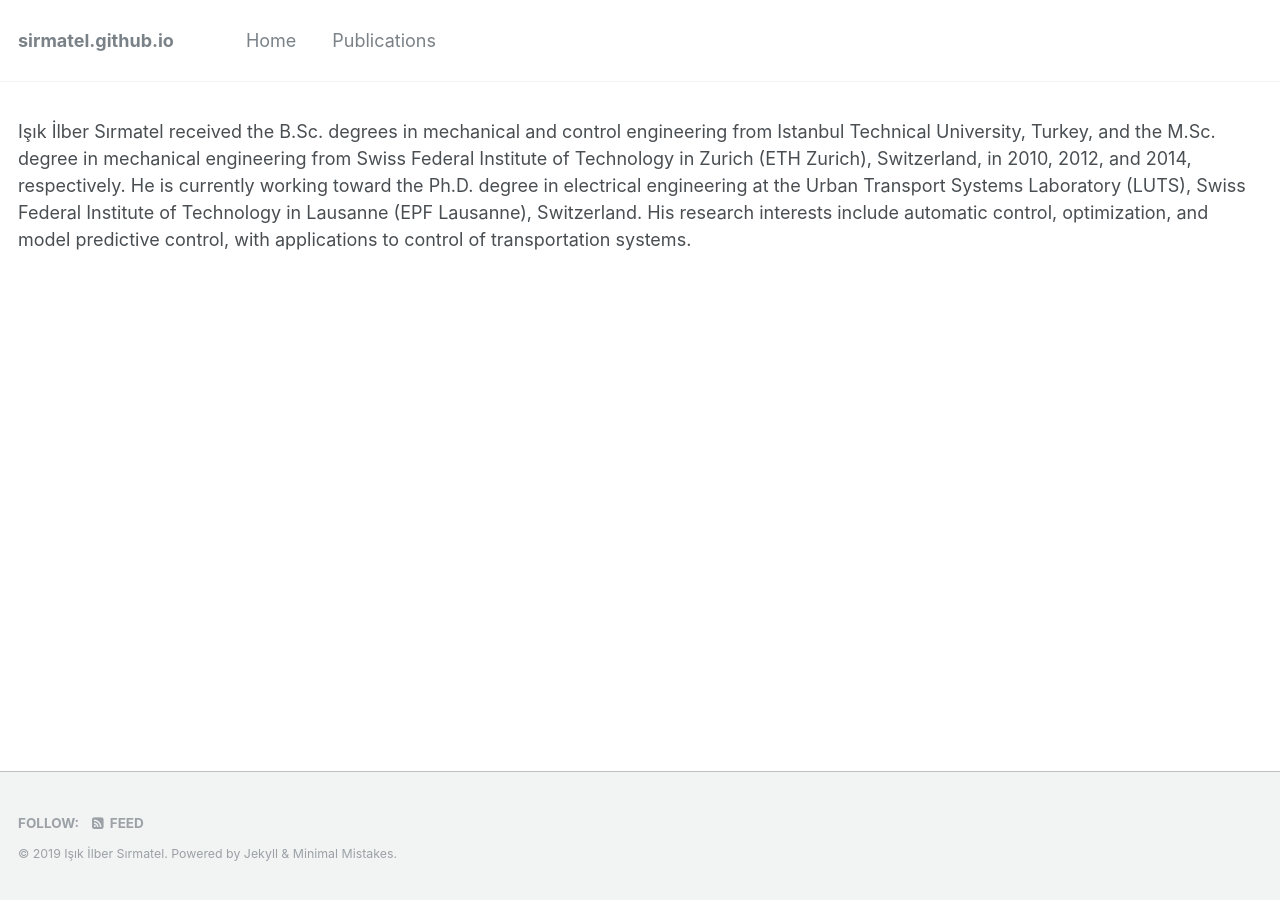
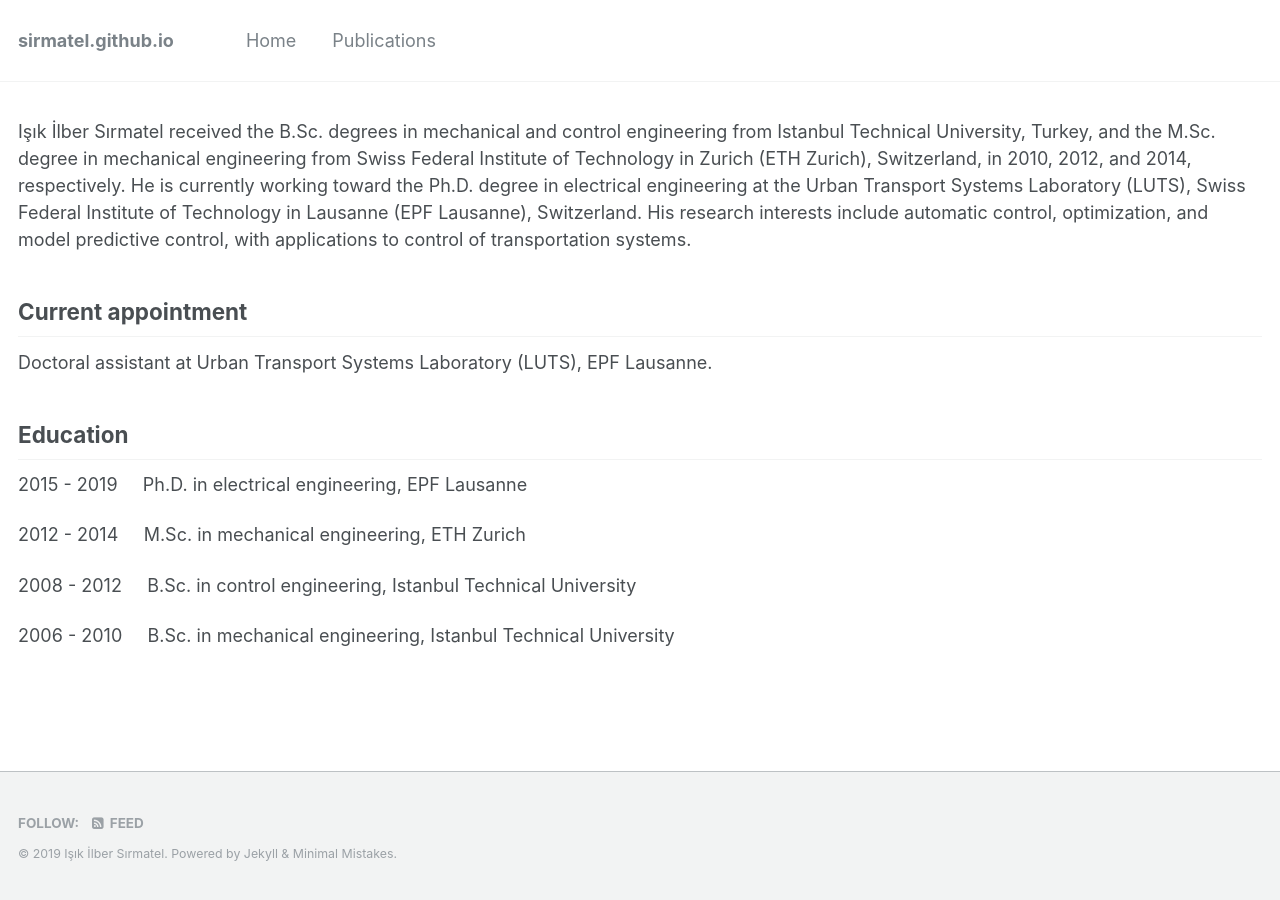
Before and after one commit to sirmatel/sirmatel.github.io, a Jekyll site: the page built from _pages/home.md, in a window 1280 px wide. Built offline with Jekyll 4.4.1, drawn with Linux system fonts in a browser that asks for light colours.

Commit message:
Update home.md

```diff
--- a/_pages/home.md
+++ b/_pages/home.md
@@ -5,3 +5,17 @@ permalink: /home/
 ---
 
 Işık İlber Sırmatel received the B.Sc. degrees in mechanical and control engineering from Istanbul Technical University, Turkey, and the M.Sc. degree in mechanical engineering from Swiss Federal Institute of Technology in Zurich (ETH Zurich), Switzerland, in 2010, 2012, and 2014, respectively. He is currently working toward the Ph.D. degree in electrical engineering at the Urban Transport Systems Laboratory (LUTS), Swiss Federal Institute of Technology in Lausanne (EPF Lausanne), Switzerland. His research interests include automatic control, optimization, and model predictive control, with applications to control of transportation systems.
+
+## Current appointment
+
+Doctoral assistant at Urban Transport Systems Laboratory (LUTS), EPF Lausanne.
+
+## Education
+
+2015 - 2019 &nbsp;&nbsp;&nbsp; Ph.D. in electrical engineering, EPF Lausanne
+
+2012 - 2014 &nbsp;&nbsp;&nbsp; M.Sc. in mechanical engineering, ETH Zurich
+
+2008 - 2012 &nbsp;&nbsp;&nbsp; B.Sc. in control engineering, Istanbul Technical University
+
+2006 - 2010 &nbsp;&nbsp;&nbsp; B.Sc. in mechanical engineering, Istanbul Technical University
```
